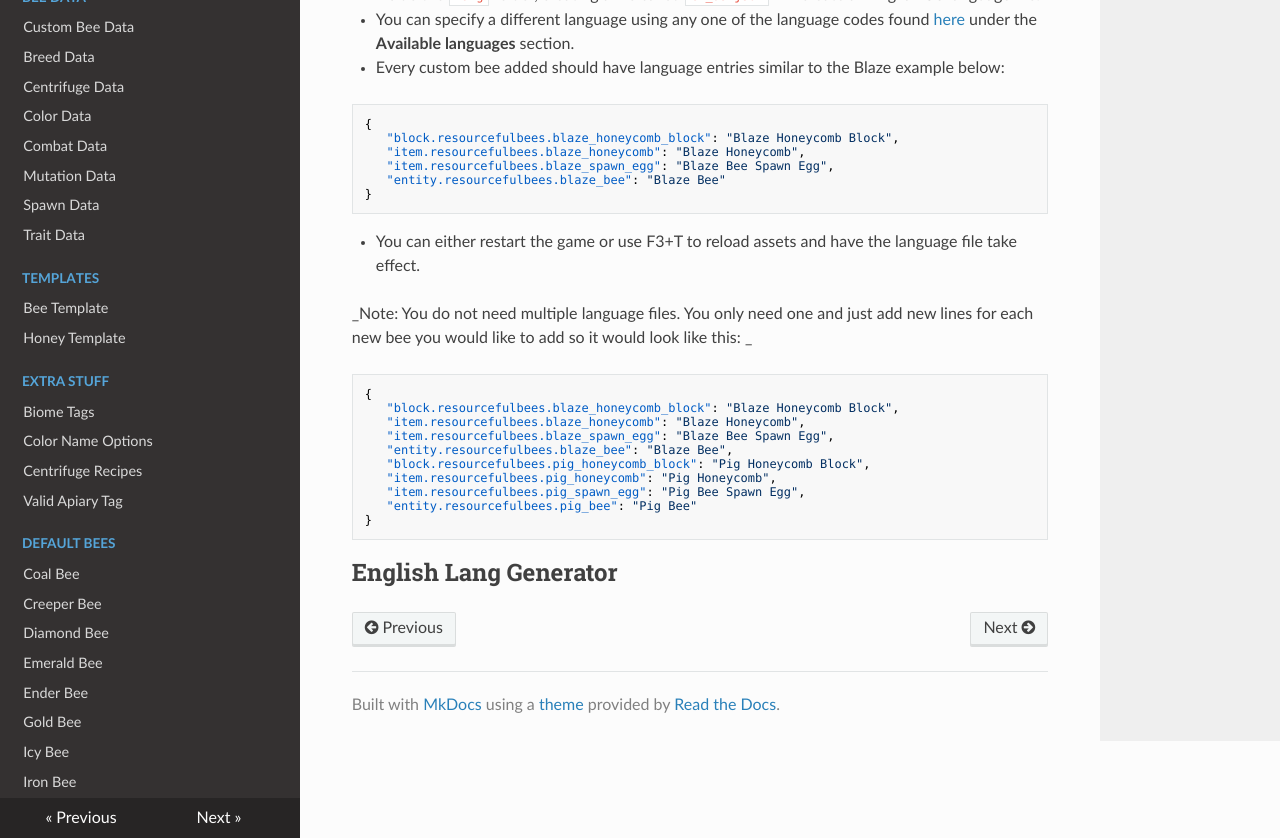
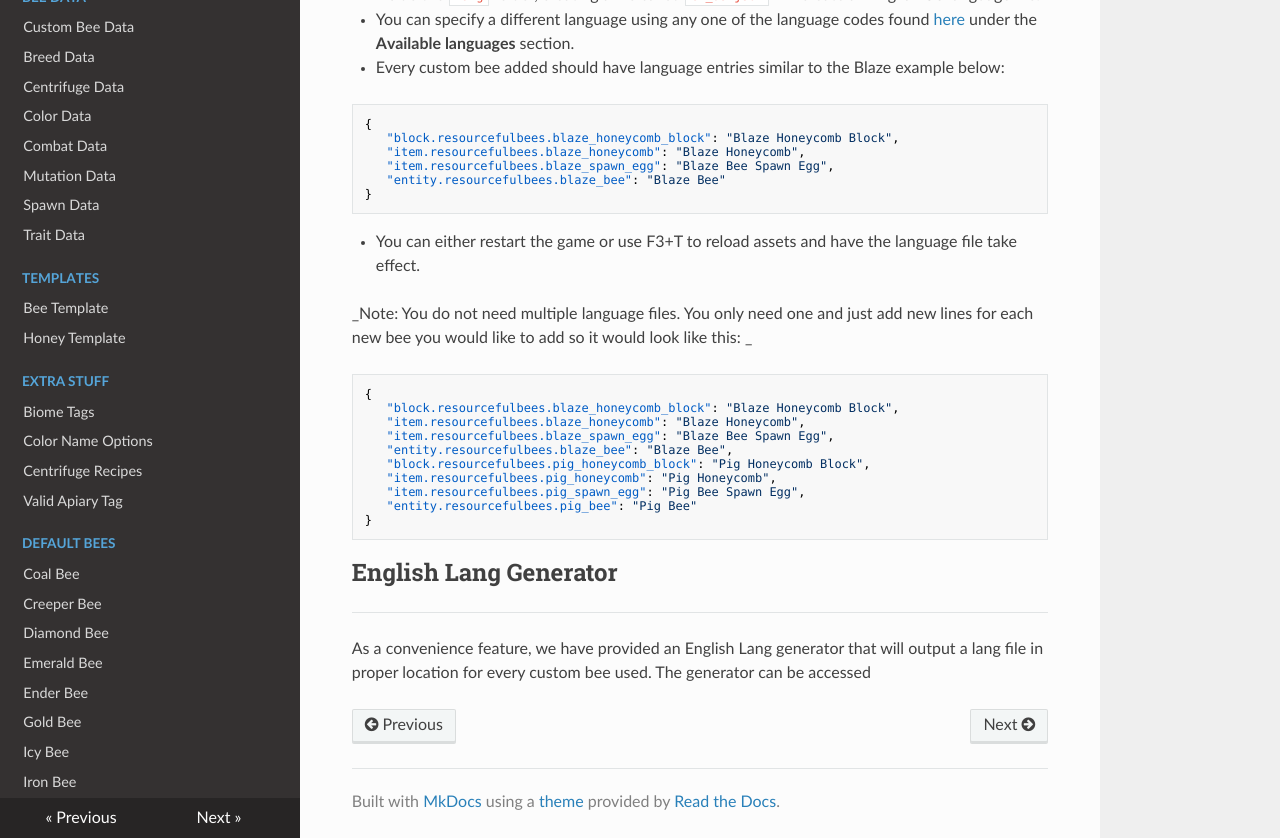
Before and after one commit to Team-Resourceful/ResourcefulBeesDocs, an MkDocs documentation site: the page built from docs/getting_started/language_files.md, in a window 1280 px wide and 900 px high, scrolled down 862 px, cut to the strip 62-900 px from the top of the window. Built offline with MkDocs 1.6.1, drawn with Linux system fonts in a browser that asks for light colours; nearby versions of some CDN libraries.

Commit message:
docs/getting_started/language_files.md updated from https://stackedit.io/

````diff
--- a/docs/getting_started/language_files.md
+++ b/docs/getting_started/language_files.md
@@ -41,8 +41,10 @@ _Note: You do not need multiple language files. You only need one and just add n
 ```
 
 ## **English Lang Generator**
+***
 
+As a convenience feature, we have provided an English Lang generator that will output a lang file in proper location for every custom bee used. The generator can be accessed
 <!--stackedit_data:
-eyJoaXN0b3J5IjpbLTcwNzkwOTI4MywxMTYxMjM0MjIxLDEyOT
+eyJoaXN0b3J5IjpbMTk1Mjg4MTgxNSwxMTYxMjM0MjIxLDEyOT
 cwMDQ5MjVdfQ==
 -->
````
